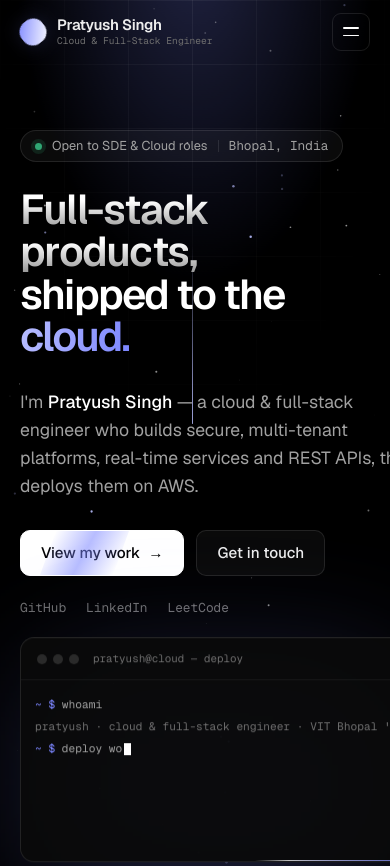
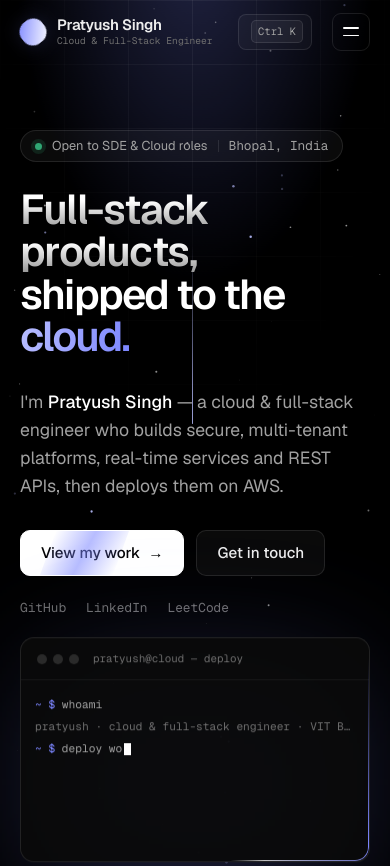
Before and after one commit to pratyushsingh04/Pratyush-Portfolio, a React (Vite) app: page / in a window 390 px wide. Shown: the top 866 px of the page. Built offline with nearby package versions, Linux system fonts and the light colour scheme.

Commit message:
Add command palette, footer wordmark, console replay; sync copy with resume; fix mobile hero overflow

```diff
--- a/src/App.css
+++ b/src/App.css
@@ -584,3 +584,54 @@
 .contact-halo::after { animation-delay: 2.5s; }
 @keyframes ring { 0% { transform: scale(0.4); opacity: 0; } 20% { opacity: 0.9; } 100% { transform: scale(3.4); opacity: 0; } }
 .contact-halo { animation: breathe 7s ease-in-out infinite; }
+
+
+/* ============================================================
+   Command palette
+   ============================================================ */
+.nav-k { display: inline-flex; align-items: center; gap: 10px; height: 36px; padding: 0 8px 0 12px; border-radius: 8px; border: 1px solid var(--line); background: rgba(255, 255, 255, 0.03); color: var(--faint); font-size: 0.74rem; transition: color 0.25s, border-color 0.25s; }
+.nav-k:hover { color: #fff; border-color: rgba(255, 255, 255, 0.26); }
+.nav-k kbd, .cmd-kbd { font-family: var(--font-mono); font-size: 0.66rem; padding: 2px 6px; border-radius: 5px; border: 1px solid var(--line); background: rgba(255, 255, 255, 0.05); color: var(--muted); }
+
+.cmd-scrim { position: fixed; inset: 0; z-index: 800; display: flex; justify-content: center; align-items: flex-start; padding: 14vh 16px 0; background: rgba(0, 0, 0, 0.6); backdrop-filter: blur(8px); -webkit-backdrop-filter: blur(8px); }
+.cmd { width: min(600px, 100%); border-radius: 14px; border: 1px solid rgba(255, 255, 255, 0.14); background: rgba(12, 12, 14, 0.96); box-shadow: 0 40px 120px -20px rgba(0, 0, 0, 0.9), 0 0 90px -30px var(--accent-glow); overflow: hidden; }
+.cmd-top { display: flex; align-items: center; gap: 12px; padding: 0 16px; border-bottom: 1px solid var(--line-2); }
+.cmd-icon { color: var(--faint); font-size: 1.15rem; }
+.cmd-input { flex: 1; height: 54px; background: none; border: none; outline: none; color: #fff; font: inherit; font-size: 1rem; }
+.cmd-input::placeholder { color: var(--faint); }
+.cmd-list { max-height: min(52vh, 380px); overflow-y: auto; padding: 8px; scrollbar-width: thin; scrollbar-color: #333 transparent; }
+.cmd-group { display: block; padding: 10px 10px 6px; font-size: 0.64rem; letter-spacing: 0.1em; text-transform: uppercase; color: var(--faint); }
+.cmd-item { width: 100%; display: flex; align-items: center; justify-content: space-between; gap: 12px; padding: 10px; border-radius: 8px; color: var(--muted); font-size: 0.93rem; text-align: left; }
+.cmd-item.sel { background: rgba(124, 134, 255, 0.14); color: #fff; }
+.cmd-hint { font-size: 0.66rem; color: var(--faint); }
+.cmd-item.sel .cmd-hint { color: var(--accent-2); }
+.cmd-empty { padding: 26px 10px; text-align: center; color: var(--faint); font-size: 0.9rem; }
+.cmd-foot { display: flex; gap: 18px; padding: 10px 16px; border-top: 1px solid var(--line-2); font-size: 0.64rem; color: var(--faint); }
+
+/* ============================================================
+   Footer wordmark
+   ============================================================ */
+.contact { padding-bottom: 0; overflow: hidden; }
+.wordmark {
+  margin-top: clamp(30px, 5vw, 60px);
+  text-align: center;
+  white-space: nowrap;
+  font-size: clamp(3rem, 15.5vw, 15rem);
+  line-height: 0.8;
+  letter-spacing: -0.06em;
+  background: linear-gradient(180deg, rgba(255, 255, 255, 0.2), rgba(255, 255, 255, 0) 82%);
+  -webkit-background-clip: text;
+  background-clip: text;
+  color: transparent;
+  user-select: none;
+  transform: translateY(12%);
+}
+
+@media (max-width: 900px) {
+  .nav-k { margin-left: auto; }
+  .nav-k span { display: none; }
+  .burger { margin-left: 0; }
+}
+
+/* Grid children must be allowed to shrink below the console's unbroken lines. */
+.hero-row > * { min-width: 0; }
--- a/src/App.jsx
+++ b/src/App.jsx
@@ -4,6 +4,7 @@ import './App.css'
 
 import Loader from './components/Loader'
 import Cursor from './components/Cursor'
+import CommandPalette from './components/CommandPalette'
 import ScrollBand from './components/ScrollBand'
 import Nav from './components/Nav'
 import Hero from './components/Hero'
@@ -24,6 +25,7 @@ export default function App() {
       {booted && (
         <>
           <Nav />
+          <CommandPalette />
           <main>
             <Hero />
             <About />
--- a/src/components/About.jsx
+++ b/src/components/About.jsx
@@ -28,9 +28,10 @@ export default function About() {
           <Reveal delay={0.1} className="about-copy">
             <p className="lead">{profile.summary}</p>
             <p className="about-note">
-              Proficient in <strong>AWS, Docker, Git and GitHub</strong>, with a strong backend
-              foundation in <strong>Node.js, REST APIs and PostgreSQL</strong>. Graduating from
-              VIT Bhopal in May 2027 — and solving DSA problems in between deploys.
+              Skilled in <strong>REST API design, JWT authentication and role-based access
+              control</strong>, <strong>real-time WebSocket services</strong> and <strong>LLM
+              integration</strong>. Microsoft Azure Data Fundamentals certified, with 300+ DSA
+              problems completed on LeetCode.
             </p>
           </Reveal>
 
--- /dev/null
+++ b/src/components/CommandPalette.jsx
@@ -0,0 +1,114 @@
+import { useEffect, useMemo, useRef, useState } from 'react'
+import { AnimatePresence, motion } from 'framer-motion'
+import { profile, projects } from '../data'
+
+const go = (id) => () => document.getElementById(id)?.scrollIntoView({ behavior: 'smooth', block: 'start' })
+const open = (url) => () => window.open(url, '_blank', 'noopener,noreferrer')
+
+const commands = [
+  { group: 'Go to', label: 'Home', hint: 'Section', run: go('home') },
+  { group: 'Go to', label: 'About', hint: 'Section', run: go('about') },
+  { group: 'Go to', label: 'Work', hint: 'Section', run: go('work') },
+  { group: 'Go to', label: 'Skills', hint: 'Section', run: go('skills') },
+  { group: 'Go to', label: 'Credentials', hint: 'Section', run: go('credentials') },
+  { group: 'Go to', label: 'Contact', hint: 'Section', run: go('contact') },
+  ...projects.flatMap((p) => [
+    { group: 'Projects', label: `Open ${p.name} — live`, hint: '↗', run: open(p.links.live) },
+    { group: 'Projects', label: `Open ${p.name} — source code`, hint: '↗', run: open(p.links.code) },
+  ]),
+  { group: 'Links', label: 'GitHub', hint: '↗', run: open(profile.links.github) },
+  { group: 'Links', label: 'LinkedIn', hint: '↗', run: open(profile.links.linkedin) },
+  { group: 'Links', label: 'LeetCode', hint: '↗', run: open(profile.links.leetcode) },
+  { group: 'Actions', label: 'Copy email address', hint: 'Copy', run: () => navigator.clipboard?.writeText(profile.email) },
+  { group: 'Actions', label: 'Send an email', hint: 'Mail', run: () => { window.location.href = `mailto:${profile.email}` } },
+  {
+    group: 'Actions', label: 'Download résumé', hint: 'PDF',
+    run: () => {
+      const a = document.createElement('a')
+      a.href = profile.resume
+      a.download = ''
+      a.click()
+    },
+  },
+]
+
+/** A ⌘K / Ctrl+K command palette: jump to sections, open links, copy the email. */
+export default function CommandPalette() {
+  const [shown, setShown] = useState(false)
+  const [q, setQ] = useState('')
+  const [sel, setSel] = useState(0)
+  const list = useRef(null)
+
+  const results = useMemo(() => {
+    const needle = q.trim().toLowerCase()
+    return needle ? commands.filter((c) => `${c.group} ${c.label}`.toLowerCase().includes(needle)) : commands
+  }, [q])
+
+  useEffect(() => {
+    const onKey = (e) => {
+      if ((e.metaKey || e.ctrlKey) && e.key.toLowerCase() === 'k') {
+        e.preventDefault()
+        setShown((s) => !s)
+      } else if (e.key === 'Escape') setShown(false)
+    }
+    const onOpen = () => setShown(true)
+    window.addEventListener('keydown', onKey)
+    window.addEventListener('palette:open', onOpen)
+    return () => {
+      window.removeEventListener('keydown', onKey)
+      window.removeEventListener('palette:open', onOpen)
+    }
+  }, [])
+
+  useEffect(() => { if (shown) { setQ(''); setSel(0) } }, [shown])
+  useEffect(() => { setSel(0) }, [q])
+  useEffect(() => {
+    list.current?.querySelector('.cmd-item.sel')?.scrollIntoView({ block: 'nearest' })
+  }, [sel])
+
+  const run = (c) => { setShown(false); c?.run() }
+  const onInputKey = (e) => {
+    if (e.key === 'ArrowDown') { e.preventDefault(); setSel((s) => Math.min(s + 1, results.length - 1)) }
+    else if (e.key === 'ArrowUp') { e.preventDefault(); setSel((s) => Math.max(s - 1, 0)) }
+    else if (e.key === 'Enter') { e.preventDefault(); run(results[sel]) }
+  }
+
+  return (
+    <AnimatePresence>
+      {shown && (
+        <motion.div className="cmd-scrim" initial={{ opacity: 0 }} animate={{ opacity: 1 }} exit={{ opacity: 0 }} transition={{ duration: 0.18 }} onMouseDown={() => setShown(false)}>
+          <motion.div
+            className="cmd"
+            role="dialog"
+            aria-modal="true"
+            aria-label="Command palette"
+            initial={{ opacity: 0, y: -14, scale: 0.97 }}
+            animate={{ opacity: 1, y: 0, scale: 1 }}
+            exit={{ opacity: 0, y: -8, scale: 0.98 }}
+            transition={{ duration: 0.22, ease: [0.22, 1, 0.36, 1] }}
+            onMouseDown={(e) => e.stopPropagation()}
+          >
+            <div className="cmd-top">
+              <span className="cmd-icon" aria-hidden="true">⌕</span>
+              <input autoFocus className="cmd-input" placeholder="Type a command or search…" value={q} onChange={(e) => setQ(e.target.value)} onKeyDown={onInputKey} aria-label="Search commands" />
+              <kbd className="cmd-kbd mono">esc</kbd>
+            </div>
+            <div className="cmd-list" ref={list}>
+              {results.length === 0 && <p className="cmd-empty">Nothing matches “{q}”.</p>}
+              {results.map((c, i) => (
+                <div key={c.label}>
+                  {(i === 0 || results[i - 1].group !== c.group) && <span className="cmd-group mono">{c.group}</span>}
+                  <button className={`cmd-item ${i === sel ? 'sel' : ''}`} onMouseEnter={() => setSel(i)} onClick={() => run(c)}>
+                    <span>{c.label}</span>
+                    <span className="cmd-hint mono">{c.hint}</span>
+                  </button>
+                </div>
+              ))}
+            </div>
+            <div className="cmd-foot mono"><span>↑↓ navigate</span><span>↵ run</span><span>esc close</span></div>
+          </motion.div>
+        </motion.div>
+      )}
+    </AnimatePresence>
+  )
+}
--- a/src/components/Contact.jsx
+++ b/src/components/Contact.jsx
@@ -59,6 +59,7 @@ export default function Contact() {
           </button>
         </footer>
       </div>
+      <div className="wordmark display" aria-hidden="true">{profile.name}</div>
     </section>
   )
 }
--- a/src/components/DeployConsole.jsx
+++ b/src/components/DeployConsole.jsx
@@ -4,10 +4,12 @@ import { consoleLines } from '../data'
 
 const CHAR_MS = 42
 const LINE_MS = 340
+const REPLAY_MS = 7000
 
 /**
  * A terminal that types out the WorkNest deployment. Commands are typed
- * character by character; output lines land whole, one beat apart.
+ * character by character; output lines land whole, one beat apart. It
+ * replays after a pause.
  */
 export default function DeployConsole({ delay = 1400 }) {
   const reduced = useReducedMotion()
@@ -15,7 +17,11 @@ export default function DeployConsole({ delay = 1400 }) {
   const [chars, setChars] = useState(0)
 
   useEffect(() => {
-    if (reduced || line >= consoleLines.length) return
+    if (reduced) return
+    if (line >= consoleLines.length) {
+      const id = setTimeout(() => { setLine(0); setChars(0) }, REPLAY_MS)
+      return () => clearTimeout(id)
+    }
     const cur = consoleLines[line]
     const typing = cur.t === 'cmd' && chars < cur.text.length
     const wait = line === 0 && chars === 0 ? delay : typing ? CHAR_MS : LINE_MS
--- a/src/components/Nav.jsx
+++ b/src/components/Nav.jsx
@@ -58,6 +58,10 @@ export default function Nav() {
           ))}
         </nav>
 
+        <button className="nav-k mono" onClick={() => window.dispatchEvent(new Event('palette:open'))} aria-label="Open command palette">
+          <span>Search</span><kbd>Ctrl K</kbd>
+        </button>
+
         <a className="nav-cta" href={profile.resume} download>
           Résumé <span className="nav-cta-i">↓</span>
         </a>
```
Also changed, not shown: src/data.js (+13 -9 lines).
